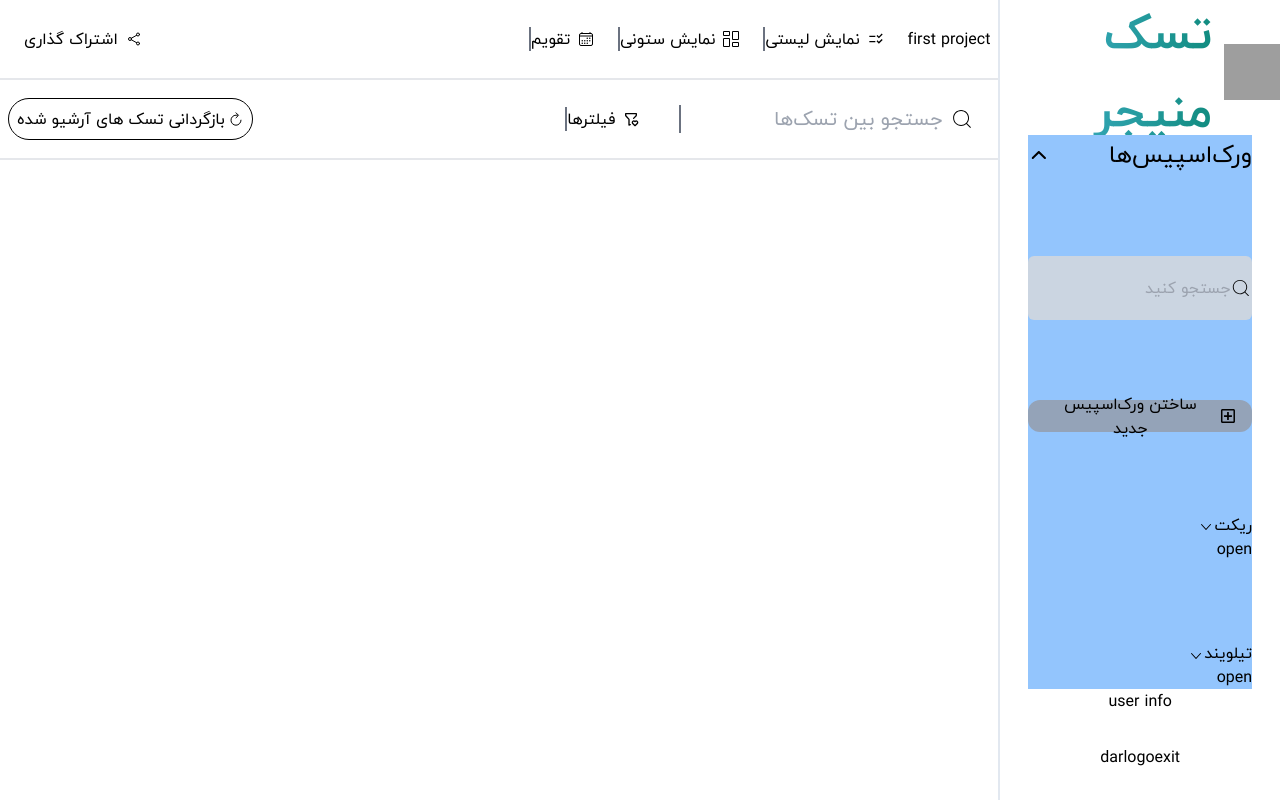
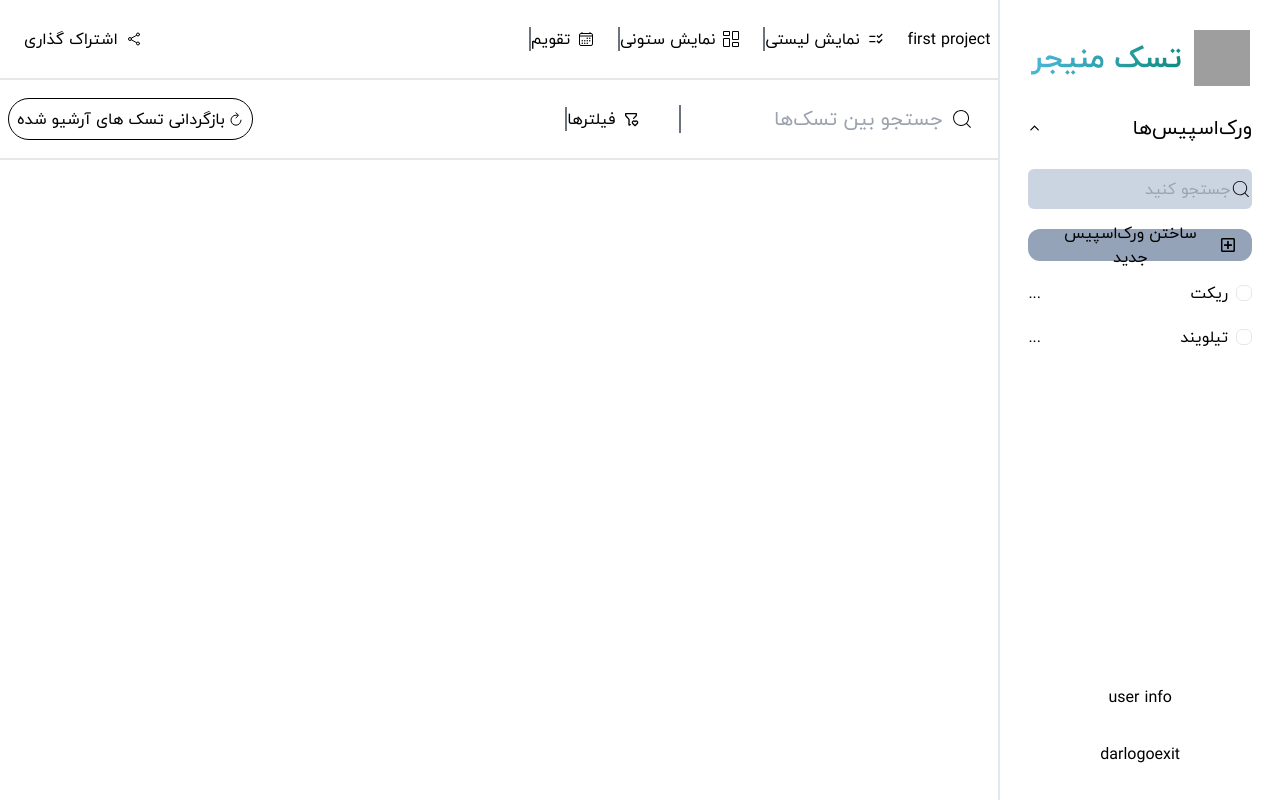
Before and after one commit to mahsanajafii/Task-Manager, a React (Vite) app: page /board in a window 1280 px wide. Built offline with nearby package versions, Linux system fonts and the light colour scheme; grey boxes are pictures that could not be loaded.

Commit message:
feat/SideMenu

```diff
--- a/package.json
+++ b/package.json
@@ -14,7 +14,6 @@
     "react-dom": "^18.3.1",
     "react-icons": "^5.3.0",
     "react-router-dom": "^6.27.0",
-    "rsuite": "^5.74.1",
     "zustand": "^5.0.1"
   },
   "devDependencies": {
--- a/src/components/sidemenu/SideMenu.tsx
+++ b/src/components/sidemenu/SideMenu.tsx
@@ -7,30 +7,38 @@ import useAllTasksStore from "../../stores/allTasksStore";
 import { ITasks } from "../../types/alltasks";
 import WorkSpaces from "../workspace/WorkSpaces";
 
-const list:ITasks = {
+const list: ITasks = {
   id: ~(Date.now() + (Math.random() + 1) * 20),
-  title: "جاوا",
+  title: "jsجاوا",
   staus: "done",
-  color: "blue",
-  projectList: [
-    {
-      id: ~(Date.now() + (Math.random() + 1) * 20),
-      projettitle: "کلندر",
-      tasks: [
-        {
-          taskID: ~(Date.now() + (Math.random() + 1) * 20),
-          tasktitle: "صفحه خروج",
-          deadline: "new Date().toLocaleDateString('fa-IR')",
-          users: ["admin"],
-          status: "done",
-          description: "tree task",
-          Priority: "2",
-        },
-      ],
-    },
-  ],
+  color:"blue",
   oner: "admin",
 };
+// const list: ITasks = {
+//   id: ~(Date.now() + (Math.random() + 1) * 20),
+//   title: "جاوا",
+//   staus: "done",
+//   color: "#fde047",
+//   projectList: [
+//     {
+//       id: ~(Date.now() + (Math.random() + 1) * 20),
+//       projettitle: "کلندر",
+//       tasks: [
+//         {
+//           taskID: ~(Date.now() + (Math.random() + 1) * 20),
+//           tasktitle: "صفحه خروج",
+//           deadline: "new Date().toLocaleDateString('fa-IR')",
+//           users: ["admin"],
+//           status: "done",
+//           description: "tree task",
+//           Priority: "2",
+// archive:true,
+//         },
+//       ],
+//     },
+//   ],
+//   oner: "admin",
+// };
 
 function SideMenu() {
   const [extended, setExtended] = useState(false);
@@ -44,25 +52,25 @@ function SideMenu() {
   }, []);
   console.log("allTasks", allTasks);
   return (
-    <aside className="w-[22%] h-screen fixed right-0 border-l-2 border-l-slate-200 flex flex-col justify-between items-center">
+    <aside className="w-[22%] h-screen fixed  right-0 border-l-2 border-l-slate-200 flex flex-col justify-between items-center">
       <div className="flex flex-row justify-center items-center mt-6 mb-4 h-[95px]  w-fit gap-3 ">
         <img src={logo} alt="logo" className="w-14 h-14"></img>
-        <p className="text-5xl leading-relaxed w-full h-fit font-bold bg-clip-text text-transparent bg-gradient-to-l from-[#118C80] to-[#4AB7D8]">
+        <p className="text-3xl leading-relaxed w-full h-fit font-bold bg-clip-text text-transparent bg-gradient-to-l from-[#118C80] to-[#4AB7D8]">
           تسک منیجر
         </p>
       </div>
-      <div className="h-full w-[80%] flex flex-col justify-between bg-blue-300">
-        <div className="h-10 flex flex-row justify-between items-center text-2xl">
+      <div className="h-full w-[80%] flex flex-col justify-between">
+        <div className="h-10 flex flex-row justify-between items-center text-xl">
           <p className="w-full">ورک‌اسپیس‌ها</p>
           <IoIosArrowDown
             onClick={handelArrowMenu}
-            size={24}
+            size={14}
             className={` transition-all duration-400 ease-in-out ${
               extended ? "rotate-0" : "rotate-180"
             }`}
           />
         </div>
-        <div className="h-16 rounded-md bg-slate-300 flex items-center justify-start">
+        <div className="h-10 rounded-md bg-slate-300 flex items-center justify-start">
           <CiSearch size={24} />
           <input
             type="text"
@@ -79,12 +87,9 @@ function SideMenu() {
             ساختن ورک‌اسپیس جدید
           </button>
         </div>
-        {
-            allTasks.map((list)=>(
-
-                <WorkSpaces list={list}/>
-            ))
-        }
+        <div className="overflow-y-auto h-[70%] scrollbar-thin scrollbar-track-transparent scrollbar-thumb-transparent">
+          <WorkSpaces allTasks={allTasks} />
+        </div>
       </div>
       <div className="h-[10%]">
         <p>user info</p>
--- a/src/components/workspace/WorkSpaces.tsx
+++ b/src/components/workspace/WorkSpaces.tsx
@@ -1,16 +1,66 @@
-import { Accordion } from 'rsuite';
+import { FaRegPlusSquare } from "react-icons/fa";
 import { ITasks } from "../../types/alltasks";
+import { useState } from "react";
 
-const WorkSpaces:React.FC<ITasks> = ({list}) => {
-  return (
-<Accordion>
-<Accordion.Panel header={list.title}>
-    <p>{list.staus}</p>
-
-</Accordion.Panel>
-
-</Accordion>
-)
+interface IWorkSpacesProps {
+  allTasks: ITasks[];
 }
 
-export default WorkSpaces
+const WorkSpaces: React.FC<IWorkSpacesProps> = ({ allTasks }) => {
+  const [activeKeys, setActiveKeys] = useState<Set<number>>(new Set());
+
+  const handleClick = (index: number) => {
+    const newActiveKeys = new Set(activeKeys);
+    if (newActiveKeys.has(index)) {
+      newActiveKeys.delete(index);
+    } else {
+      newActiveKeys.add(index);
+    }
+    setActiveKeys(newActiveKeys);
+  };
+  return (
+    <div className=" flex flex-col gap-5 ">
+      {allTasks.map((task, index) => (
+        <div
+          className="flex flex-col justify-start gap-5 items-start "
+          key={task.id}
+        >
+          <div className="flex justify-start items-center gap-2 w-full">
+            <div className="flex justify-start items-center gap-2 w-full ">
+              <div
+                className={`w-4 h-4 border rounded-md bg-${task.color}-300`}
+              ></div>
+
+              <p onClick={() => handleClick(index)} className="cursor-pointer">
+                {task.title}
+              </p>
+            </div>
+            <button>...</button>
+          </div>
+          {activeKeys.has(index) && (
+            <ul className=" px-10">
+              {task.projectList && task.projectList.length > 0 ? (
+                task.projectList.map((project) => (
+                  <li
+                    className={`w-full  gap-40 transition translate-x-[-50] ease-in-out duration-500 flex flex-row justify-between items-center
+                    ${activeKeys.has(index)&& "opacity-0 translate-x-48 overflow-hidden"}`}
+                    key={project.id}
+                  >
+                    {project.projettitle}
+                    <button>...</button>
+                    </li>
+                ))
+              ) : (
+                <button className="w-full flex  justify-center items-center px-2 rounded-md gap-3 bg-transparent  border-2 border-black">
+                    <FaRegPlusSquare /> ساختن پروژه جدید
+</button>
+              )}
+            </ul>
+          )}
+        </div>
+      ))}
+    </div>
+  );
+};
+
+export default WorkSpaces;
--- a/src/stores/allTasksStore.ts
+++ b/src/stores/allTasksStore.ts
@@ -5,7 +5,7 @@ const allworkspaces = [
       id: ~(Date.now() + (Math.random()+1)*20),
       title: "ریکت",
       staus: "open",
-      color: "red",
+      color: "#ef4444",
       projectList: [
         {
           id: ~(Date.now() + (Math.random()+1)*20),
@@ -19,6 +19,7 @@ const allworkspaces = [
               status: "open",
               description: "first task",
               Priority:"1",
+              archive:false,
             },
           ],
         },
@@ -29,7 +30,7 @@ const allworkspaces = [
         id: ~(Date.now() + (Math.random()+1)*20),
         title: "تیلویند",
         staus: "open",
-        color: "yellow",
+        color: "#93c5fd",
         projectList: [
           {
             id: ~(Date.now() + (Math.random()+1)*20),
@@ -43,6 +44,7 @@ const allworkspaces = [
                 status: "pending",
                 description: "two task",
                 Priority:"1",
+                archive:false,
               },
             ],
           },
--- a/src/types/alltasks.tsx
+++ b/src/types/alltasks.tsx
@@ -3,11 +3,11 @@ export interface ITasks{
       title: string,
       staus: string,
       color:string,
-      projectList: [
+      projectList?: [
           {
               id:number,
           projettitle: string,
-          tasks: [
+          tasks?: [
             {
                 taskID:number,
                 tasktitle: string,
@@ -16,6 +16,7 @@ export interface ITasks{
                 status:string,
                 description:string,
                 Priority:string,
+                archive:boolean,
             },
         ],
     },
--- a/src/types/rsuite.d.ts
+++ /dev/null
@@ -1 +0,0 @@
-declare module 'rsuite';
--- a/tsconfig.app.json
+++ b/tsconfig.app.json
@@ -20,5 +20,5 @@
     "noUnusedParameters": true,
     "noFallthroughCasesInSwitch": true
   },
-  "include": ["src/**/*", "src/@types/**/*"] // Adjust if necessary
+  "include": ["src"]
 }
```
